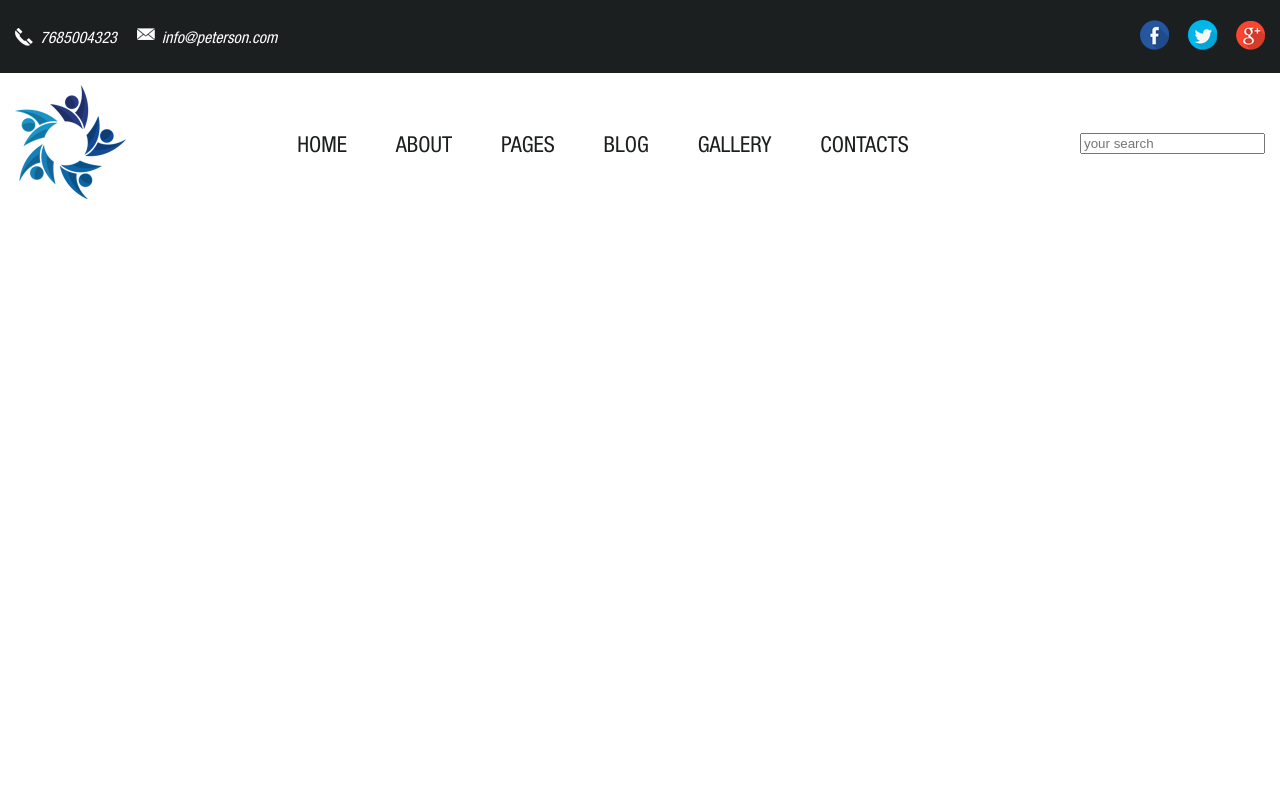
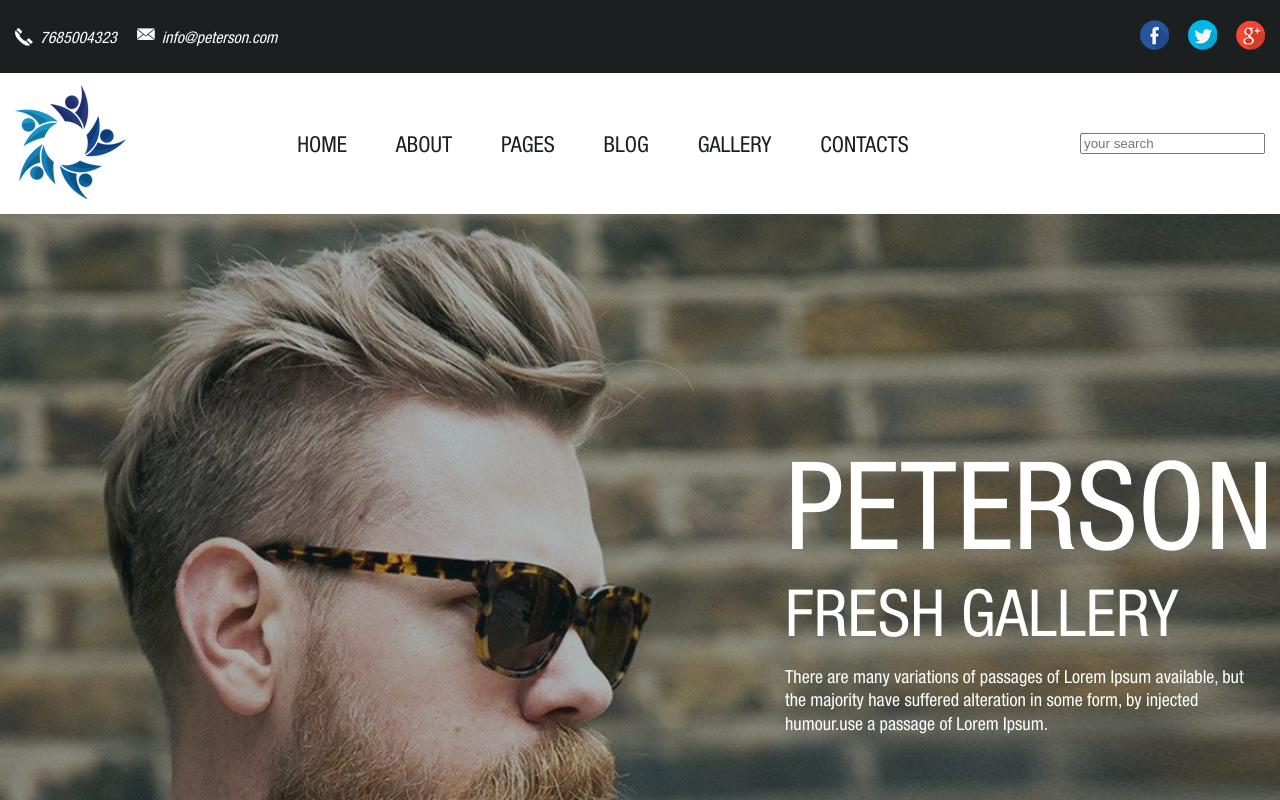
Before and after one commit to Tatmel/tatmel.github.io, a website: page index.html in a window 1280 px wide. Shown: the top 800 px of the page. Drawn offline with Linux system fonts and the light colour scheme.

Commit message:
Header ready

```diff
--- a/index.html
+++ b/index.html
@@ -63,6 +63,18 @@
 
             </div><!--/.container-->
         </div><!--/.header__menu-->
+
+        <div class="header__welcome">
+            <div class="container">
+                <div class="welcome">
+                    <div class="welcome__item">
+                        <h1 class="welcome__title">Peterson</h1>
+                        <h2 class="welcome__subtitle">Fresh gallery</h2>
+                        <p class="welcome__text">There are many variations of passages of Lorem Ipsum available, but the majority have suffered alteration in some form, by injected humour.use a passage of Lorem Ipsum.</p>
+                    </div>
+                </div>
+            </div><!--/.container-->
+        </div><!--/.header__welcome-->
     </header>
 </body>
 </html>
--- a/src/css/main.css
+++ b/src/css/main.css
@@ -130,3 +130,45 @@ h1, h2, h3, h4, h5, h6, p {
 .nav__link:hover {
     color: #277db3;
 }
+
+/**** Header__inner ****/
+.header__welcome {
+    padding: 221px 0 500px;
+
+    background: url('../img/intro.jpg') no-repeat center;
+    background-size: cover;
+}
+
+.welcome {
+    display: flex;
+    justify-content: flex-end;
+}
+
+.welcome__item {
+    width: 100%;
+    max-width: 480px;
+}
+
+.welcome__title {
+    font-size: 122px;
+    font-weight: 400;
+    color: #ffffff;
+
+    text-transform: uppercase;
+}
+
+.welcome__subtitle {
+    margin-bottom: 15px;
+
+    font-size: 65px;
+    font-weight: 400;
+    color: #ffffff;
+
+    text-transform: uppercase;
+}
+
+.welcome__text {
+    font-size: 18px;
+    color: #ffffff;
+    line-height: 1.3;
+}
```
Also changed, not shown: build/css/style.min.css, 1 other file.
